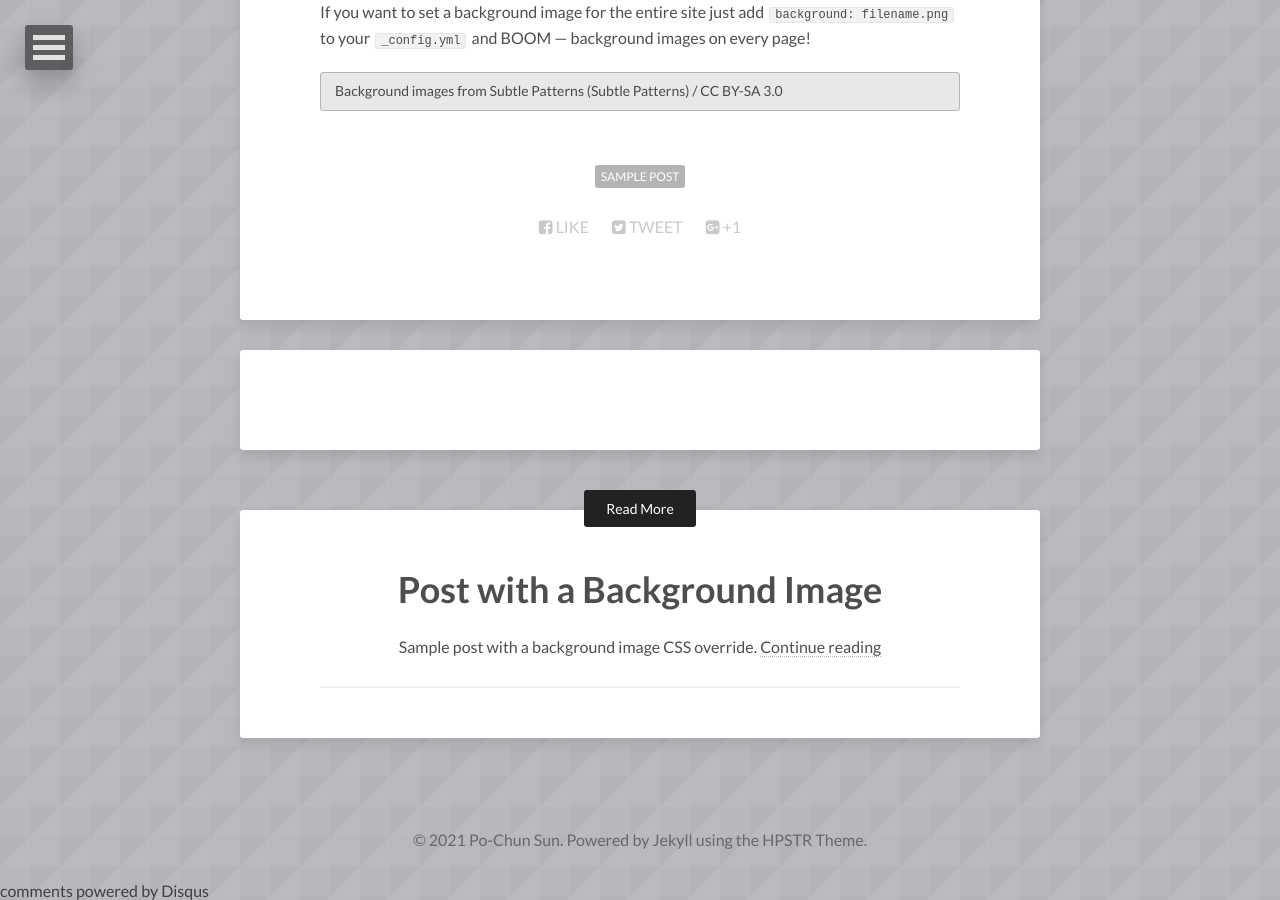
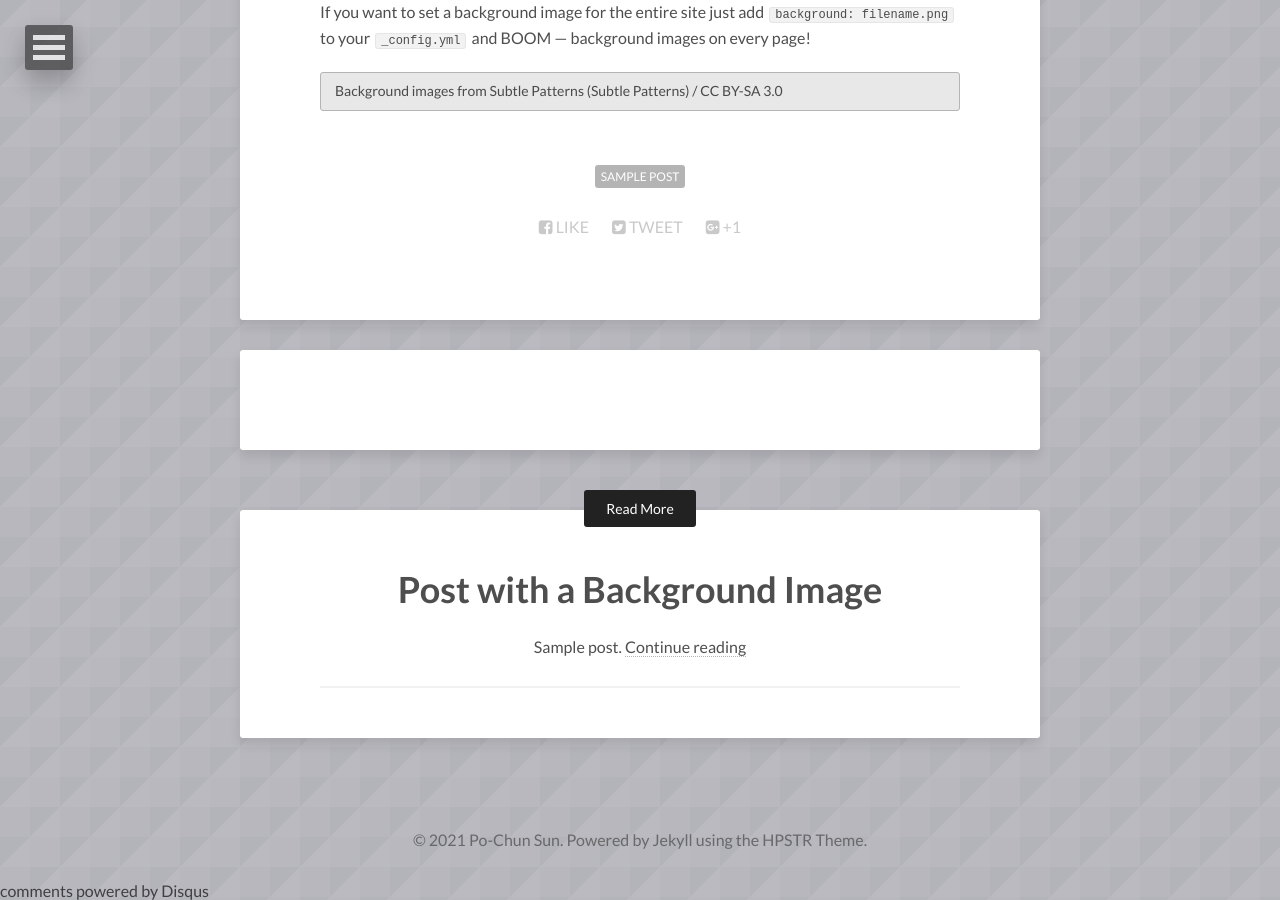
Before and after one commit to pochunsun/pochunsun.github.io, a Jekyll site: the page built from _posts/2013-10-26-background-image.md, in a window 1280 px wide and 900 px high, scrolled down 573 px. Built offline with Jekyll 4.4.1, drawn with Linux system fonts in a browser that asks for light colours; nearby versions of some CDN libraries; comment, search, counter and statistics services are not loaded.

Commit message:
Update 2021-06-02-sample-post.md

```diff
--- a/_posts/2021-06-02-sample-post.md
+++ b/_posts/2021-06-02-sample-post.md
@@ -1,7 +1,7 @@
 ---
 layout: post
 title: Post with a Background Image
-description: "Sample post with a background image CSS override."
+description: "Sample post."
 tags: [sample post]
 image:
   background: triangular.png
```
